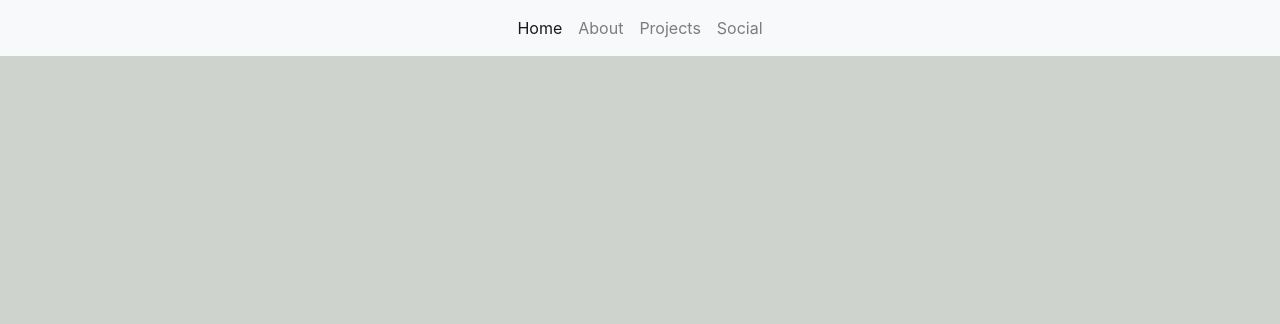
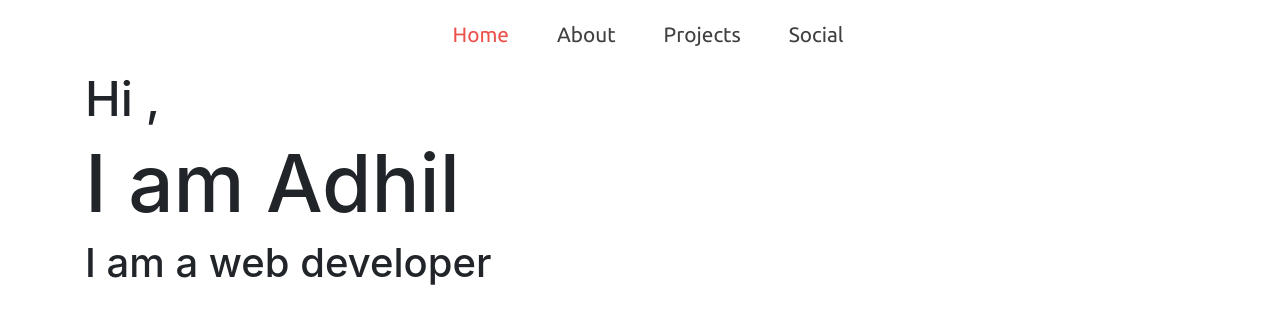
Before and after one commit to ADHIL-MOHAMMED-P-N/Personal-portfolio, a plain HTML site: page index.html in a window 1280 px wide. Drawn offline with Linux system fonts and the light colour scheme.

Commit message:
navigation ready

```diff
--- a/css/main.css
+++ b/css/main.css
@@ -1,15 +1,20 @@
 
 @import url('https://fonts.googleapis.com/css2?family=Handlee&family=Lora&family=Ubuntu&display=swap');
+
+/* gloval variables start */
+
 :root{
     --heading__font :'Ubuntu', sans-serif;
     --body__font : 'Lora', serif;
     --fancy__font : 'Handlee', cursive;
-    --body__color : #cfd3ce;
-    --color__2 : #34626c;
-    --secondary__color: #c6b497;
-    --tirtiary__color : #839b97;
+  --primary__color : #9ad3bc;
+  --secondary__color : #f3eac2;
+  --third__color:#f5b461;
+  --color__4 : #ec524b;
+
 }
 
+/* global variables end */
 * {
     padding: 0;
     margin: 0;
@@ -17,5 +22,56 @@
 }
 
 body{
-    background-color: var(--body__color);
+       background-color: #ffffff;
 }
+
+
+
+#header .menu .navbar {
+
+    padding: 0.7rem 0rem;
+    background-color: #ffffff;
+    font-family: var(--heading__font);
+
+}
+
+#header .menu .navbar .nav-link {
+    color: #404040;
+    font-size: 1.3rem;
+    padding: 0.5rem 1.5rem;
+    font-weight: 400;
+    position: relative;
+}
+
+#header .menu .navbar .nav-link::after {
+    content: "";
+    position: absolute;
+    left: 0;
+    bottom: 0;
+    width: 100%;
+    height: 2px;
+    background-color: var(--color__4);
+    transform: scaleX(0.0);
+    transform-origin: left;
+    transition: transform 300ms ease-in;
+}
+#header .menu .navbar .nav-link:hover::after{
+    transform: scale(1);
+}
+
+#header .menu .navbar .navbar-nav .active a{
+    color: var(--color__4);
+}
+/* navbar end */
+
+/* background start */
+#background .container .row .titles h2 {
+    font-size: 3rem;
+}
+#background .container .row .titles h1 {
+    font-size: 5rem;
+}
+#background .container .row .titles h3 {
+    font-size: 2.5rem;
+}
+/* background end */
--- a/index.html
+++ b/index.html
@@ -14,7 +14,9 @@
 
     <header id="header">
         <div class="menu">
-            <nav class="navbar navbar-expand-lg navbar-light bg-light">
+
+            <nav class="navbar navbar-expand-lg navbar-light ">
+                <a href="#" class="navbar-brand"></a>
                 <button class="navbar-toggler" type="button" data-toggle="collapse" data-target="#navigation">
                     <span class="navbar-toggler-icon"></span>
                 </button>
@@ -40,6 +42,28 @@
 
     </header>
 
+    <!----main section-->
+
+    <main>
+        <!-- section-1 start -->
+        <section id="background">
+            <div class="container">
+                <div class="row">
+                    <div class="col-lg-6 col-md-12">
+                        <div class="titles">
+                            <h2>Hi ,</h2>
+                            <h1>I am Adhil</h1>
+                            <h3>I am a web developer</h3>
+                        </div>
+                    </div>
+                    <div class="col-lg-6 col-md-12"></div>
+                </div>
+            </div>
+        </section>
+        <!-- section-1 end -->
+    </main>
+
+    <!-- main section end -->
 
 
     <!---JavaScript-->
```
